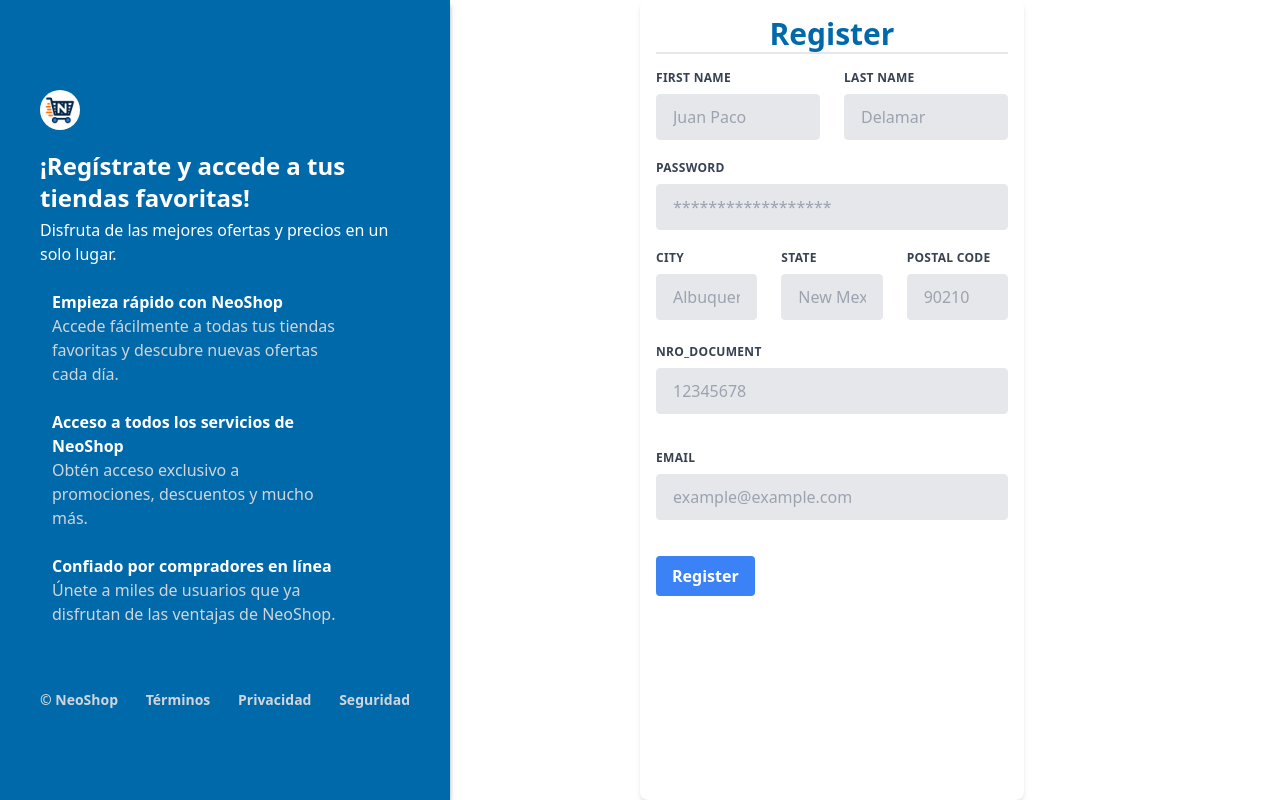
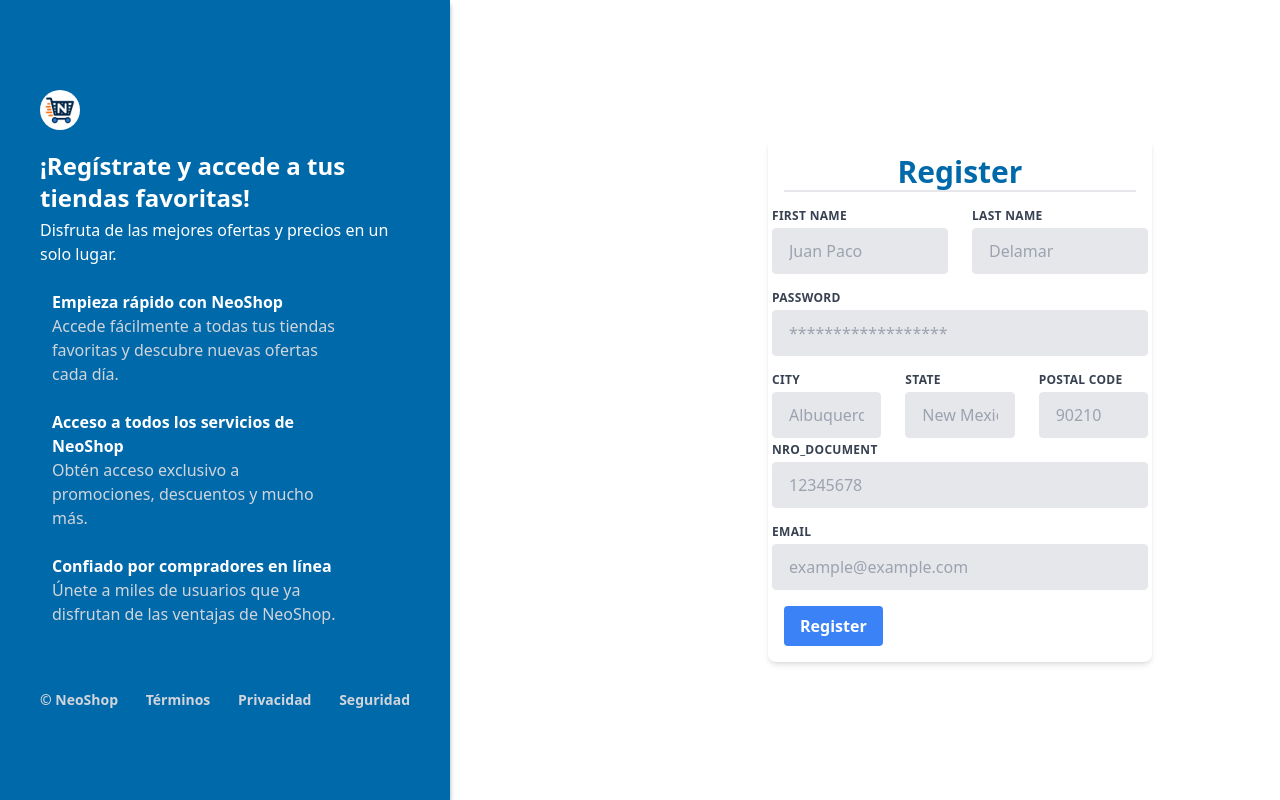
Before and after one commit to NiveJulian/Neoshop-Marketplace, a React (Vite) app in the folder Client/: page /signup in a window 1280 px wide. Built offline with nearby package versions, Linux system fonts and the light colour scheme; no server answers.

Commit message:
Estilando sidebar

```diff
--- a/Client/src/components/Filter/OrderPrice.jsx
+++ b/Client/src/components/Filter/OrderPrice.jsx
@@ -30,12 +30,12 @@
         <i className="fas fa-angle-down pl-3 text-stone-700"></i>
       </button>
       {dropdown && (
-        <div className="relative z-50 mt-1 w-full rounded-md bg-gray-300 shadow-lg">
+        <div className="absolute z-10 w-full left-full text-center rounded-md shadow-lg">
           <ul className="text-gray-700">
             <li>
               <button
                 type="button"
-                className={`flex w-full items-center justify-between px-4 py-2 hover:bg-stone-500 hover:text-stone-300 ${selectedOption === "menor" ? "text-green-500 bg-green-50" : ""}`}
+                className={`flex w-full items-center justify-between px-2 py-2 hover:bg-stone-500 hover:text-gray-300 ${selectedOption === "menor" ? "text-white bg-secondary" : ""}`}
                 onClick={() => handlePrice("menor")}
               >
                 Menor precio
@@ -47,7 +47,7 @@
             <li>
               <button
                 type="button"
-                className={`flex w-full items-center justify-between px-4 py-2 hover:bg-stone-500 hover:text-stone-300 ${selectedOption === "mayor" ? "text-green-500 bg-green-50" : ""}`}
+                className={`flex w-full items-center bg-gray-100 justify-between px-4 py-2 hover:bg-stone-500 hover:text-stone-300 ${selectedOption === "mayor" ? "text-white bg-secondary" : ""}`}
                 onClick={() => handlePrice("mayor")}
               >
                 Mayor precio
--- a/Client/src/components/Paginate/Paginate.jsx
+++ b/Client/src/components/Paginate/Paginate.jsx
@@ -29,8 +29,6 @@
       <div
         className="
             inline-flex
-            border border-[#e4e4e4]
-            bg-white
             p-4
             rounded-xl
             "
--- a/Client/src/components/SideBar/SideBar.jsx
+++ b/Client/src/components/SideBar/SideBar.jsx
@@ -2,10 +2,12 @@
 import FilterStore from "../Filter/FilterStore";
 import { OrderAbc } from "../Filter/OrderAbc";
 import { OrderPrice } from "../Filter/OrderPrice";
-import SearchBar from "../SearchBar/SearchBar";
 
 const Sidebar = () => {
   const [expanded, setExpanded] = useState(true);
+  const [filterStoreActive, setFilterStoreActive] = useState(false);
+  const [orderAbcActive, setOrderAbcActive] = useState(false);
+  const [orderPriceActive, setOrderPriceActive] = useState(false);
 
   const toggleSidebar = () => {
     setExpanded(!expanded); // Alternar el estado de expansión
@@ -146,7 +148,7 @@
                 <FilterStore />
               </a>
               <a
-                className="flex flex-col items-center mt-2 border-gray-300"
+                className="flex flex-col w-full items-center mt-2 border-gray-300"
                 href="#"
               >
                 <OrderAbc />
--- a/Client/src/components/UserForm/UserFormRegister.jsx
+++ b/Client/src/components/UserForm/UserFormRegister.jsx
@@ -49,18 +49,18 @@
   };
 
   return (
-    <div className="flex md:top-0 md:left-0 md:z-50 md:bg-opacity-50 md:w-screen md:h-screen">
+    <div className="flex relative top-0 left-0 bg-opacity-100 md:w-screen sm:w-screen sm:h-screen items-center justify-center w-full h-screen">
       <form
-        className="w-full max-w-sm p-4 bg-white rounded-lg shadow-md"
+        className="max-w-sm p-4 h-auto bg-white rounded-lg shadow-md"
         onSubmit={handleSubmit}
       >
         <h1 className="text-center mb-4 text-3xl text-primary border-b-2">
           <strong>{title}</strong>
         </h1>
-        <div className="flex flex-wrap -mx-3 mb-2">
-          <div className="w-full md:w-1/2 px-3 mb-6 md:mb-0">
+        <div className="flex flex-wrap -mx-6 mb-1">
+          <div className="w-full md:w-1/2 px-3 mb-1 md:mb-0">
             <label
-              className="block uppercase tracking-wide text-gray-700 text-xs font-bold mb-2"
+              className="block uppercase tracking-wide text-gray-700 text-xs font-bold mb-1"
               htmlFor="grid-first-name"
             >
               First Name
@@ -82,7 +82,7 @@
           </div>
           <div className="w-full md:w-1/2 px-3">
             <label
-              className="block uppercase tracking-wide text-gray-700 text-xs font-bold mb-2"
+              className="block uppercase tracking-wide text-gray-700 text-xs font-bold mb-1"
               htmlFor="grid-last-name"
             >
               Last Name
@@ -103,10 +103,10 @@
             )}
           </div>
         </div>
-        <div className="flex flex-wrap -mx-3 mb-2">
+        <div className="flex flex-wrap -mx-6 mb-1">
           <div className="w-full px-3">
             <label
-              className="block uppercase tracking-wide text-gray-700 text-xs font-bold mb-2"
+              className="block uppercase tracking-wide text-gray-700 text-xs font-bold mb-1"
               htmlFor="grid-password"
             >
               Password
@@ -127,10 +127,10 @@
             )}
           </div>
         </div>
-        <div className="flex flex-wrap -mx-3 mb-6">
-          <div className="w-full md:w-1/3 px-3 mb-6 md:mb-0">
+        <div className="flex flex-wrap -mx-6 mb-1">
+          <div className="w-full md:w-1/3 px-3 mb-1 md:mb-0">
             <label
-              className="block uppercase tracking-wide text-gray-700 text-xs font-bold mb-2"
+              className="block uppercase tracking-wide text-gray-700 text-xs font-bold mb-1"
               htmlFor="grid-city"
             >
               City
@@ -150,9 +150,9 @@
               <p className="text-red-500 text-xs italic">{errors.city}</p>
             )}
           </div>
-          <div className="w-full md:w-1/3 px-3 mb-6 md:mb-0">
+          <div className="w-full md:w-1/3 px-3 mb-1 md:mb-0">
             <label
-              className="block uppercase tracking-wide text-gray-700 text-xs font-bold mb-2"
+              className="block uppercase tracking-wide text-gray-700 text-xs font-bold mb-1"
               htmlFor="grid-state"
             >
               State
@@ -174,9 +174,9 @@
               )}
             </div>
           </div>
-          <div className="w-full md:w-1/3 px-3 mb-6 md:mb-0">
+          <div className="w-full md:w-1/3 px-3 mb-1 md:mb-0">
             <label
-              className="block uppercase tracking-wide text-gray-700 text-xs font-bold mb-2"
+              className="block uppercase tracking-wide text-gray-700 text-xs font-bold mb-1"
               htmlFor="grid-zip"
             >
               Postal Code
@@ -197,10 +197,10 @@
             )}
           </div>
         </div>
-        <div className="flex flex-wrap -mx-3 mb-6">
+        <div className="flex flex-wrap -mx-6 mb-1">
           <div className="w-full px-3">
             <label
-              className="block uppercase tracking-wide text-gray-700 text-xs font-bold mb-2"
+              className="block uppercase tracking-wide text-gray-700 text-xs font-bold mb-1"
               htmlFor="grid-nro_document"
             >
               nro_document
@@ -223,10 +223,10 @@
             )}
           </div>
         </div>
-        <div className="flex flex-wrap -mx-3 mb-6">
+        <div className="flex flex-wrap -mx-6 mb-1">
           <div className="w-full px-3">
             <label
-              className="block uppercase tracking-wide text-gray-700 text-xs font-bold mb-2"
+              className="block uppercase tracking-wide text-gray-700 text-xs font-bold mb-1"
               htmlFor="grid-email"
             >
               Email
--- a/Client/src/views/Products.jsx
+++ b/Client/src/views/Products.jsx
@@ -31,7 +31,7 @@
   };
 
   return (
-    <div className="max-w-screen text-center gap-4">
+    <div className="max-w-screen text-center bg-gray-100 gap-4">
       <div className="shadow-sm">
         <Nav color={"primary"} />
       </div>
--- a/Client/src/views/SingUp.jsx
+++ b/Client/src/views/SingUp.jsx
@@ -4,7 +4,7 @@
 export default function SingUp() {
   return (
     <div className="w-full h-screen flex items-center justify-center">
-      <div className="w-1/2 hidden lg:inline-flex h-full text-white">
+      <div className="w-1/2 hidden lg:inline-flex h-screen text-white">
         <div className="w-[450px] shadow-md shadow-gray-400 h-full bg-primary px-10 flex flex-col gap-6 justify-center">
           <Link to="/">
             <img src={'neoshoplogo.jpeg'} alt="logoImg" className="w-10 h-10 rounded-full" />
@@ -73,7 +73,7 @@
           </div>
         </div>
       </div>
-      <div className="w-full md:w-1/2 h-full flex items-center justify-center">
+      <div className="w-full md:w-1/2 h-screen flex items-center justify-center">
         <UserFormRegister />
       </div>
     </div>
```
Also changed, not shown: Client/src/components/Filter/FilterStore.jsx (+8 -8 lines), Client/src/components/Filter/OrderAbc.jsx (+6 -6 lines), Client/src/components/SearchBar/SearchBar.jsx (+12 -7 lines).
